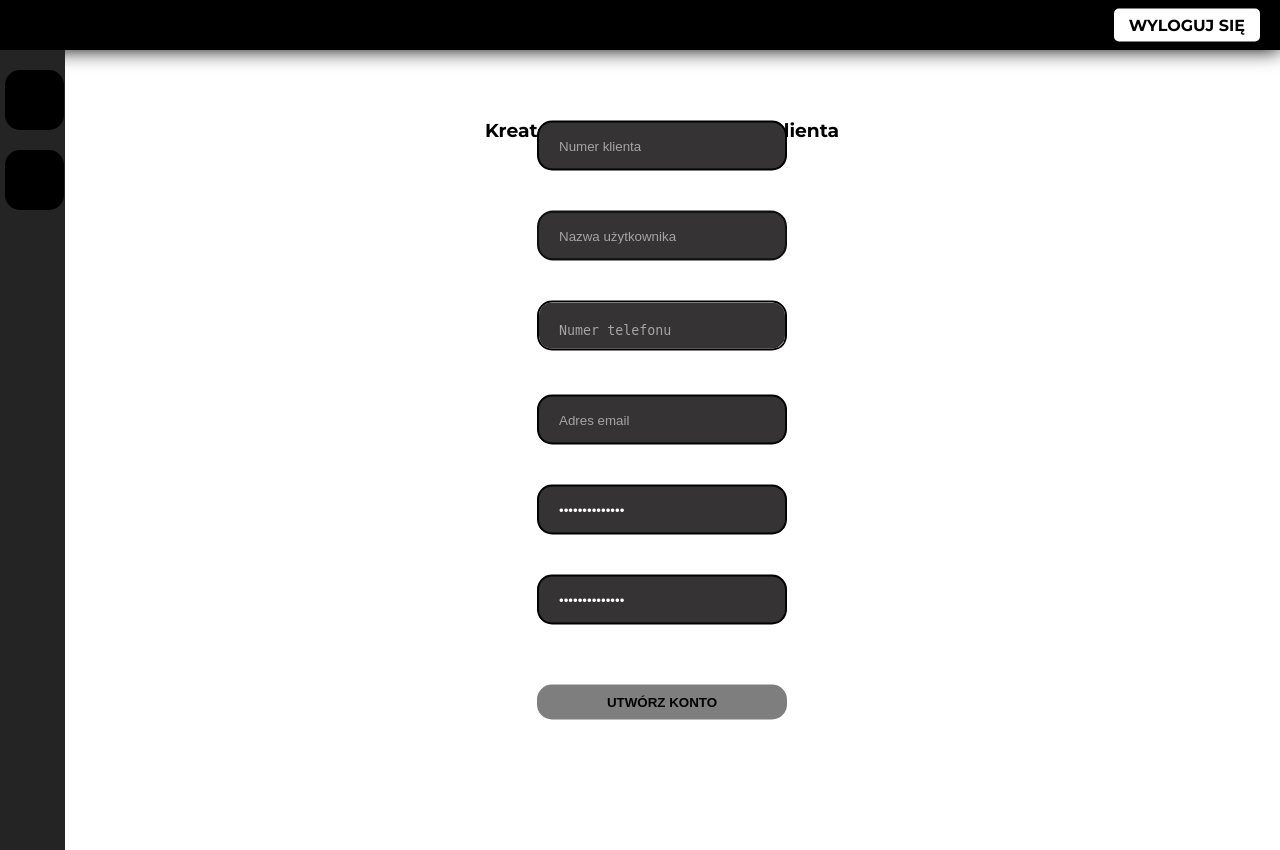
After one commit to Bartek1995/web-computer-service, a Django app: page /main/service/create_customer in a window 1280 px wide. The commit adds this page. Run offline with Django 3.2, Linux system fonts and the light colour scheme; some libraries are stand-ins or nearby versions.

Commit message:
Add create customer feauture

```diff
--- a/Web_Computer_Service/account/forms.py
+++ b/Web_Computer_Service/account/forms.py
@@ -25,3 +25,25 @@ class EmployeeCreationForm(UserCreationForm):
             'username': "Nazwa użytkownika",
             'employee_account_number': "Numer pracownika",
         }
+
+class CustomerCreationForm(UserCreationForm):
+    password1 = forms.CharField(
+    label='Hasło',
+    strip=False,
+    widget=forms.PasswordInput(),
+    )
+
+    password2 = forms.CharField(
+    label='Potwierdź hasło',
+    strip=False,
+    widget=forms.PasswordInput(),
+    )
+
+    class Meta:
+        model = User
+        fields = ['username', 'email', 'phone', 'customer_account_number','is_customer']
+
+        labels = {
+            'username': "Nazwa użytkownika",
+            'customer_account_number': "Numer klienta",
+        }
--- a/Web_Computer_Service/account/templates/account/service.html
+++ b/Web_Computer_Service/account/templates/account/service.html
@@ -30,8 +30,8 @@
                     <ul class="nav-btn-list">
                         <li><a href="{% url 'Web_Computer_Service:create_employee' %}" class="">Utwórz konto pracownika</a></li>
                         <li><a href="{% url 'Web_Computer_Service:edit_employee' %}" class="">Edytuj dane pracownika</a></li>
-                        <li><a href="#" class="">Wyświetl listę pracowników</a></li>
-                        <li><a href="#" class="">Wyświetl listę klientów</a></li>
+                        <li><a href="{% url 'Web_Computer_Service:create_customer' %}" class="">Utwórz konto klienta</a></li>
+                        <!-- <li><a href="{% url 'Web_Computer_Service:edit_employee' %}" class="">Edytuj dane klienta</a></li> -->
 
                     </ul>
                 </div>
--- /dev/null
+++ b/Web_Computer_Service/account/templates/account/service_functions/add_customer.html
@@ -0,0 +1,41 @@
+{% extends "service.html" %}
+{% load widget_tweaks %}
+
+
+{% block title %}Utwórz konto klienta{% endblock %}
+
+{% block content %}
+
+<div class="creator">
+    <h3>Kreator zakładania konta dla klienta</h3>
+
+    <form method="POST" enctype="multipart/form-data" class="form-employee">
+        {% csrf_token %}
+
+        <div class="form-area">
+            {% render_field form.customer_account_number class="form-field" placeholder="Numer klienta" type="number" %}
+        </div>
+        <div class="form-area">
+            {% render_field form.username class="form-field" placeholder="Nazwa użytkownika" type="char" %}
+        </div>
+        <div class="form-area">
+            {% render_field form.phone class="form-field" placeholder="Numer telefonu" type="number" %}
+        </div>
+        <div class="form-area">
+            {% render_field form.email class="form-field" placeholder="Adres email" type="email" %}
+        </div>
+        <div class="form-area password">
+            {% render_field form.password1 class="form-field" placeholder="Hasło" type="password" value="randompassword" %}
+        </div>
+        <div class="form-area password">
+            {% render_field form.password2 class="form-field" placeholder="Potwierdź hasło" type="password" value="randompassword"%}
+        </div>
+        <button type="submit" class="btn-create-account">Utwórz konto</button>
+    </form>
+</div>
+
+<div class="form-errors">
+    {{form.errors}}
+</div>
+
+{% endblock %}
--- a/Web_Computer_Service/account/urls.py
+++ b/Web_Computer_Service/account/urls.py
@@ -9,5 +9,6 @@ urlpatterns = [
     path('', MainPage.as_view(), name="main"),
     path('service', ServiceMainPage.as_view(), name="service"),
     path('service/create_employee', views.create_employee, name='create_employee'),
+    path('service/create_customer', views.create_customer, name='create_customer'),
     path('service/edit_employee', views.edit_employee, name='edit_employee'),
 ] + static(settings.STATIC_URL, document_root=settings.STATIC_ROOT)
--- a/Web_Computer_Service/account/views.py
+++ b/Web_Computer_Service/account/views.py
@@ -4,7 +4,7 @@ from django.contrib.auth.views import LoginView
 from django.views.generic.edit import CreateView, FormView
 from django.views.generic.base import TemplateView
 from django.utils.crypto import get_random_string
-from .forms import EmployeeCreationForm
+from .forms import EmployeeCreationForm, CustomerCreationForm
 from .models import User
 
 def main(request):
@@ -35,6 +35,25 @@ def create_employee(request):
         form = EmployeeCreationForm()
     return render(request, 'service_functions/add_employee.html', {'form': form})
 
+def create_customer(request):
+    if request.method == "POST":
+        form = CustomerCreationForm(request.POST)
+        if form.is_valid():
+            new_customer = form.save(commit=False)
+            new_customer.is_customer = 1
+            random_password = get_random_string(10, "abcdefghjkmnpqrstuvwxyzABCDEFGHJKLMNPQRSTUVWXYZ23456789")
+            new_customer.set_password(random_password)
+            new_customer.save()
+            contex = {
+                'user': new_customer,
+                'password': random_password
+                }
+            return render(request, 'service_functions/employee_create_complete.html', contex)
+
+    else:
+        form = CustomerCreationForm()
+    return render(request, 'service_functions/add_customer.html', {'form': form})
+
 
 def edit_employee(request):
     data = User.objects.filter(is_employee=True)
```
Also changed, not shown: Web_Computer_Service/account/templates/account/service_functions/customer_create_complete.html (added, +14 -0 lines).
